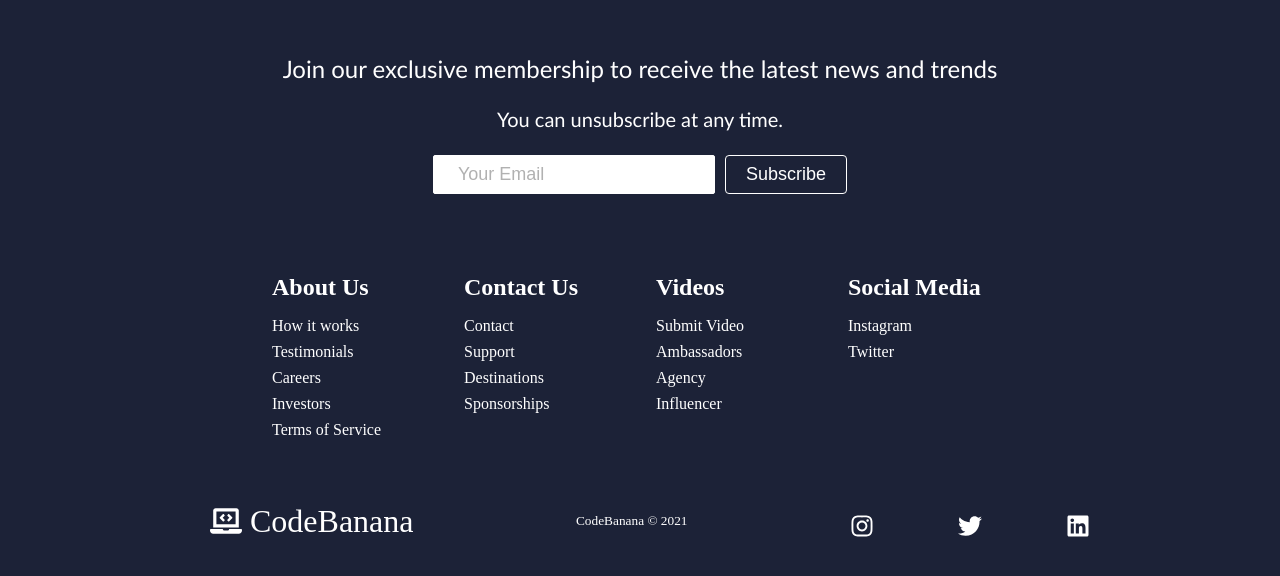
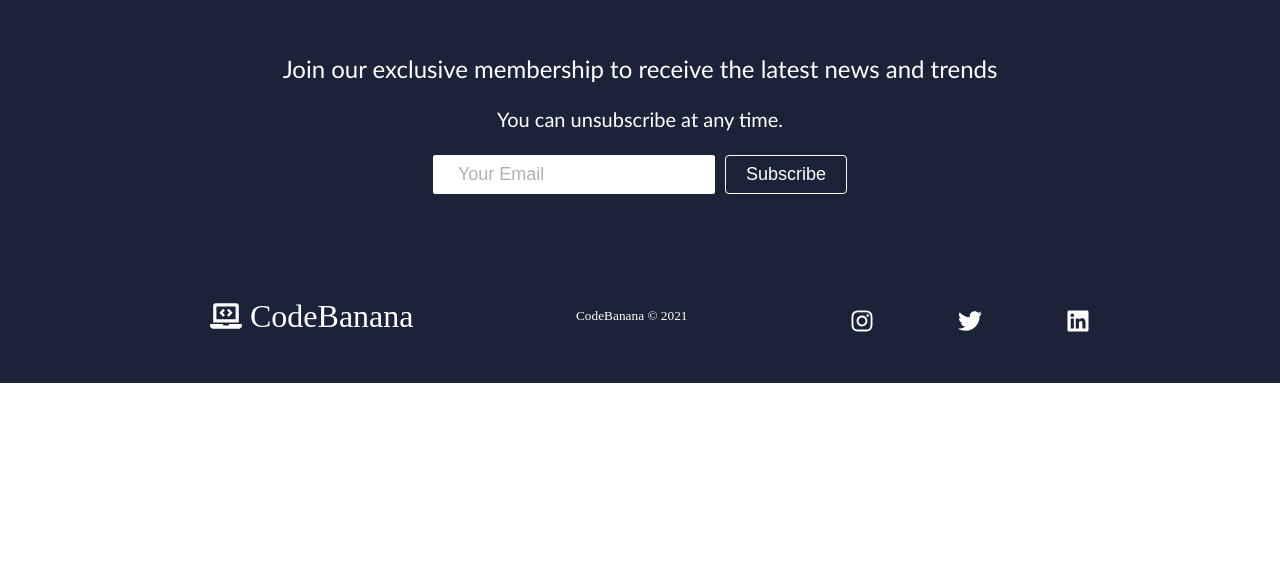
Before and after one commit to rnayan78/CodeBanana, a React (Create React App) app: page /sign-up in a window 1280 px wide. Shown: the part 1004-1580 px from the top of the page. After the commit the page ends 1387 px from the top, so only its background shows below. Built offline with nearby package versions, Linux system fonts and the light colour scheme.

Commit message:
Update Footer.js
Updated footer

```diff
--- a/src/components/pages/Footer/Footer.js
+++ b/src/components/pages/Footer/Footer.js
@@ -31,41 +31,7 @@
           </form>
         </div>
       </section>
-      <div className='footer-links'>
-        <div className='footer-link-wrapper'>
-          <div className='footer-link-items'>
-            <h2>About Us</h2>
-            <Link to='/sign-up'>How it works</Link>
-            <Link to='/'>Testimonials</Link>
-            <Link to='/'>Careers</Link>
-            <Link to='/'>Investors</Link>
-            <Link to='/'>Terms of Service</Link>
-          </div>
-          <div className='footer-link-items'>
-            <h2>Contact Us</h2>
-            <Link to='/'>Contact</Link>
-            <Link to='/'>Support</Link>
-            <Link to='/'>Destinations</Link>
-            <Link to='/'>Sponsorships</Link>
-          </div>
-        </div>
-        <div className='footer-link-wrapper'>
-          <div className='footer-link-items'>
-            <h2>Videos</h2>
-            <Link to='/'>Submit Video</Link>
-            <Link to='/'>Ambassadors</Link>
-            <Link to='/'>Agency</Link>
-            <Link to='/'>Influencer</Link>
-          </div>
-          <div className='footer-link-items'>
-            <h2>Social Media</h2>
-            <Link to='/'>Instagram</Link>
-            {/*<Link to='/'>Facebook</Link>*/}
-            {/*<Link to='/'>Youtube</Link>*/}
-            <Link to='/'>Twitter</Link>
-          </div>
-        </div>
-      </div>
+
       <section className='social-media'>
         <div className='social-media-wrap'>
           <div className='footer-logo'>
```
